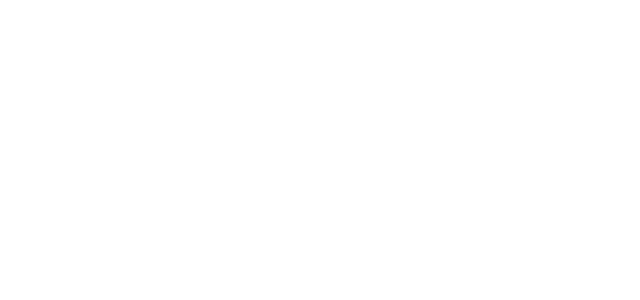
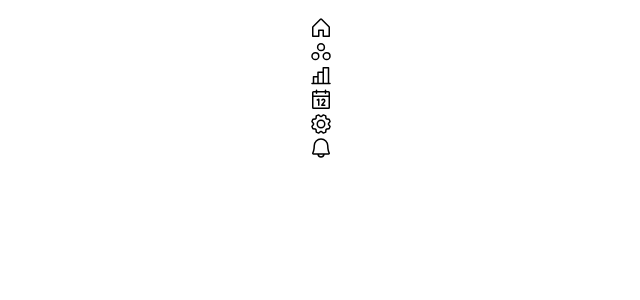
Before and after one commit to ralixt/MediPlan, a Next.js app: page /home in a window 1280 px wide. Shown: the top 300 px of the page, without its empty margins (319-959 px from the left). Built offline with nearby package versions, Linux system fonts and the light colour scheme.

Commit message:
ajout de la nav bar et tailwind css

```diff
--- a/src/app/(connected)/home/page.tsx
+++ b/src/app/(connected)/home/page.tsx
@@ -1,3 +1,7 @@
+import NavBar from "@/components/navBar";
+
 export default function Home(){
-
+    return(
+        <p>pipou</p>
+    )
 }
--- a/src/app/(connected)/layout.tsx
+++ b/src/app/(connected)/layout.tsx
@@ -1,7 +1,8 @@
+import NavBar from "@/components/navBar";
+
 export default function ConnectedLayout({children,}: {children: React.ReactNode}) {
     return (
-      <header>
+      <NavBar/>
 
-      </header>
     )
   }
--- a/src/app/globals.css
+++ b/src/app/globals.css
@@ -16,12 +16,9 @@
   }
 }
 
-body {
-  color: rgb(var(--foreground-rgb));
-  background: linear-gradient(
-      to bottom,
-      transparent,
-      rgb(var(--background-end-rgb))
-    )
-    rgb(var(--background-start-rgb));
+html{
+  height: 100%;
 }
+body{
+  min-height: 100%;
+}
--- a/src/app/layout.tsx
+++ b/src/app/layout.tsx
@@ -1,6 +1,6 @@
 import type { Metadata } from 'next'
 import { NextAuthProvider } from './providers'
-
+import "./globals.css"
 export const metadata: Metadata = {
   title: 'MediPlan - Accueil',
   description: 'Bienvenue sur MediPlan',
--- a/src/components/buttons.tsx
+++ b/src/components/buttons.tsx
@@ -6,7 +6,7 @@
     text: string;
     href: string;
   };
-function primaryButton({text, href}: PropsDefaultButton){
+export function PrimaryButton({text, href}: PropsDefaultButton){
     return (
         <Link href={href}>
             {text}
@@ -19,7 +19,7 @@
     href: string;
     icon: React.ReactNode
   };
-function oneIconButton({text,href,icon}: PropsOneIconButton){
+export function OneIconButton({text,href,icon}: PropsOneIconButton){
     return(
         <Link href={href}>
             <div>
@@ -37,7 +37,7 @@
     icon2: React.ReactNode;
   };
 
-function twoIconButton ({text,href,icon1, icon2}: PropsTwoIconButton){
+export function TwoIconButton ({text,href,icon1, icon2}: PropsTwoIconButton){
     return(
         <Link href={href}>
             <div>
@@ -49,7 +49,7 @@
     )
 }
 
-function secondaryButton ({text, href}: PropsDefaultButton){
+export function SecondaryButton ({text, href}: PropsDefaultButton){
     return (
         <Link href={href}>
             {text}
@@ -61,10 +61,10 @@
     text: string;
     href: string;
     icon: React.ReactNode
-    extend: boolean;
+    extend?: boolean;
   };
 
-function navBarButton ({text, href, icon, extend}: PropsNavBarButton){
+export function NavBarButton ({text, href, icon, extend = false}: PropsNavBarButton){
     const [extended, setExtended] = useState(extend)
     return(
         <Link href={href}>
--- a/src/components/navBar.tsx
+++ b/src/components/navBar.tsx
@@ -1,3 +1,21 @@
+"use client"
+import { Bell, Calendar, ChartBar, CirclesThree, Gear, House } from "@phosphor-icons/react";
+import { NavBarButton } from "./buttons";
+
 export default function NavBar(){
+    return(
+        <header className="flex flex-col w-fit h-full justify-self-center m-4 justify-between">
+            <div className="flex flex-col">
+                <NavBarButton text="Accueil" href="/home" icon={<House size={24}/>} />
+                <NavBarButton text="Atelier" href="/modelingWorkshopMenu" icon={<CirclesThree size={24}/>} />
+                <NavBarButton text="Planification" href="/planificationMenu" icon={<ChartBar size={24}/>} />
+                <NavBarButton text="Emploi du temps" href="/planningMenu" icon={<Calendar size={24}/>} />
+            </div>
+            <div className="flex flex-col">
+                <NavBarButton text="Parametres" href="/parameters" icon={<Gear size={24}/>} />
+                <NavBarButton text="Notifications" href="/notifications" icon={<Bell size={24}/>} />
+            </div>
 
+        </header>
+    )
 }
--- a/tailwind.config.ts
+++ b/tailwind.config.ts
@@ -2,9 +2,7 @@
 
 const config: Config = {
   content: [
-    './src/pages/**/*.{js,ts,jsx,tsx,mdx}',
-    './src/components/**/*.{js,ts,jsx,tsx,mdx}',
-    './src/app/**/*.{js,ts,jsx,tsx,mdx}',
+    "./src/**/*.{js,ts,jsx,tsx,mdx}"
   ],
   theme: {
     extend: {
```
